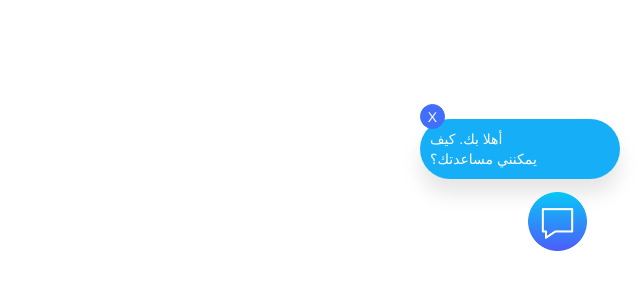
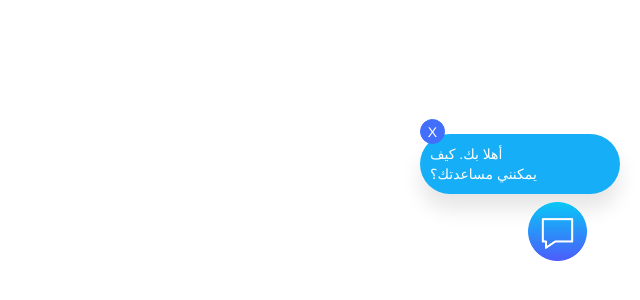
Before and after one commit to saleh1312/chatbotWidget, a plain HTML site: page index.html in a window 1280 px wide. Shown: the part 496-796 px from the top of the page, without its empty margins (640-1280 px from the left). Drawn offline with nearby package versions, Linux system fonts and the light colour scheme.

Commit message:
Update style.css

```diff
--- a/style.css
+++ b/style.css
@@ -49,7 +49,7 @@
     z-index: 1000;
     pointer-events: auto;
     padding: 10px;
-    bottom: 125px;
+    bottom: 110px;
     right: 20px;
     opacity: 1;
     display: flex;
@@ -148,7 +148,7 @@
     /* padding: 10px; */
     z-index: 1000;
     pointer-events: auto;
-    bottom: 50px;
+    bottom: 40px;
     right: 50px;
     cursor: pointer;
     /* border: 0px !important; */
```
